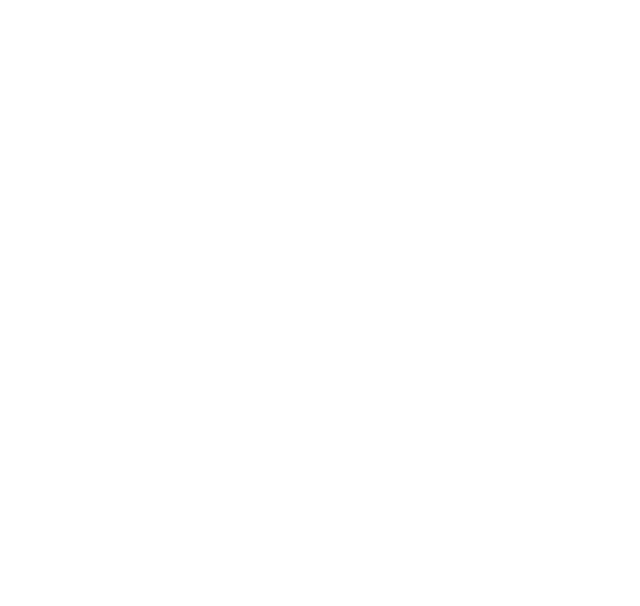
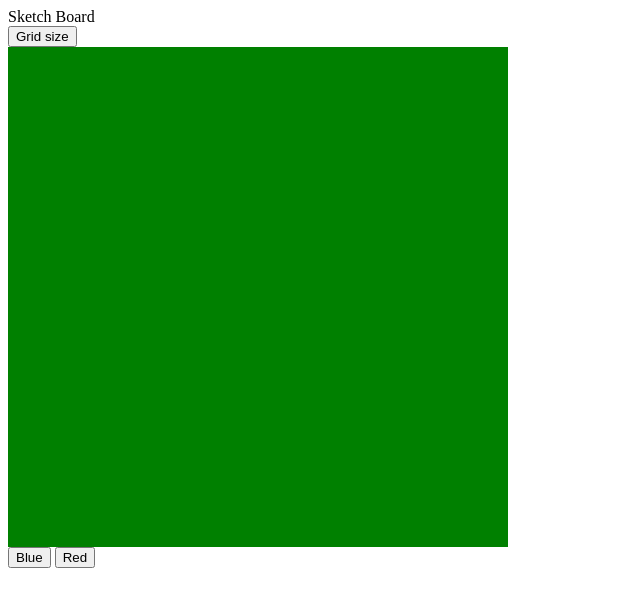
Before and after one commit to king028/TOP-Etch-A-Sketch, a plain HTML site: page index.html in a window 1280 px wide. Shown: the whole page, without its empty margins (0-640 px from the left). Drawn offline with Linux system fonts and the light colour scheme.

Commit message:
add script.js

```diff
--- a/index.html
+++ b/index.html
@@ -8,9 +8,20 @@
     <title>Etch A Sketch</title>
 </head>
 <body>
-<div id="container">
+<div class="container">
+    <div class="name">Sketch Board</div>
+    <div class="game-container">
+        <div>
+            <button class="grid-size" onclick="promptQuestion()">Grid size</button>
+        </div>
+        <div class="grid"></div>
+        <div class="buttons">
+            <button>Blue</button>
+            <button>Red</button>
+        </div>
+    </div>
+</div>
 
-</div>
 
     <script src="script.js"></script>
 </body>
--- a/script.js
+++ b/script.js
@@ -0,0 +1,19 @@
+
+const board = document.querySelector('.grid');
+board.style.gridTemplateColumns = 'repeat(16, 1fr)';
+board.style.gridTemplateRows = 'repeat(16, 1fr)';
+
+for(let i = 0; i < 256; i++){
+    const box = document.createElement('div');
+    box.addEventListener('mouseover', () => {
+        box.style.backgroundColor = 'black';
+    })
+    box.style.backgroundColor = 'green';
+    board.insertAdjacentElement('beforeend', box);
+}
+
+
+function promptQuestion() {
+    let question = prompt('How many square per side?')
+    alert(question);
+}
--- a/style.css
+++ b/style.css
@@ -0,0 +1,56 @@
+.grid {
+    width: 500px;
+    height: 500px;
+    display: grid;
+}
+
+
+
+
+
+
+
+
+
+
+
+
+
+
+
+
+
+
+
+
+
+
+
+
+
+
+
+
+
+
+
+
+
+
+
+
+
+
+
+
+
+
+
+
+
+
+/*.grid {
+    width: 500px;
+    height: 500px;
+    display: grid;
+}*/
```
